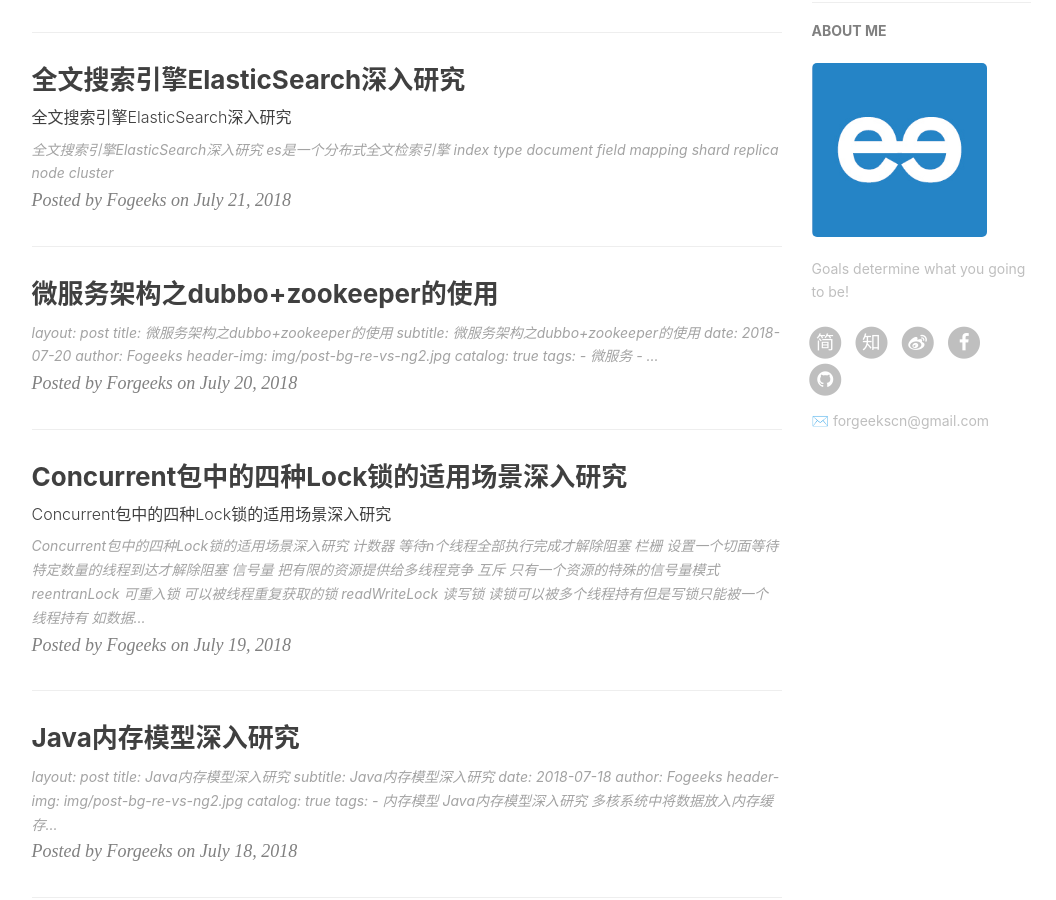
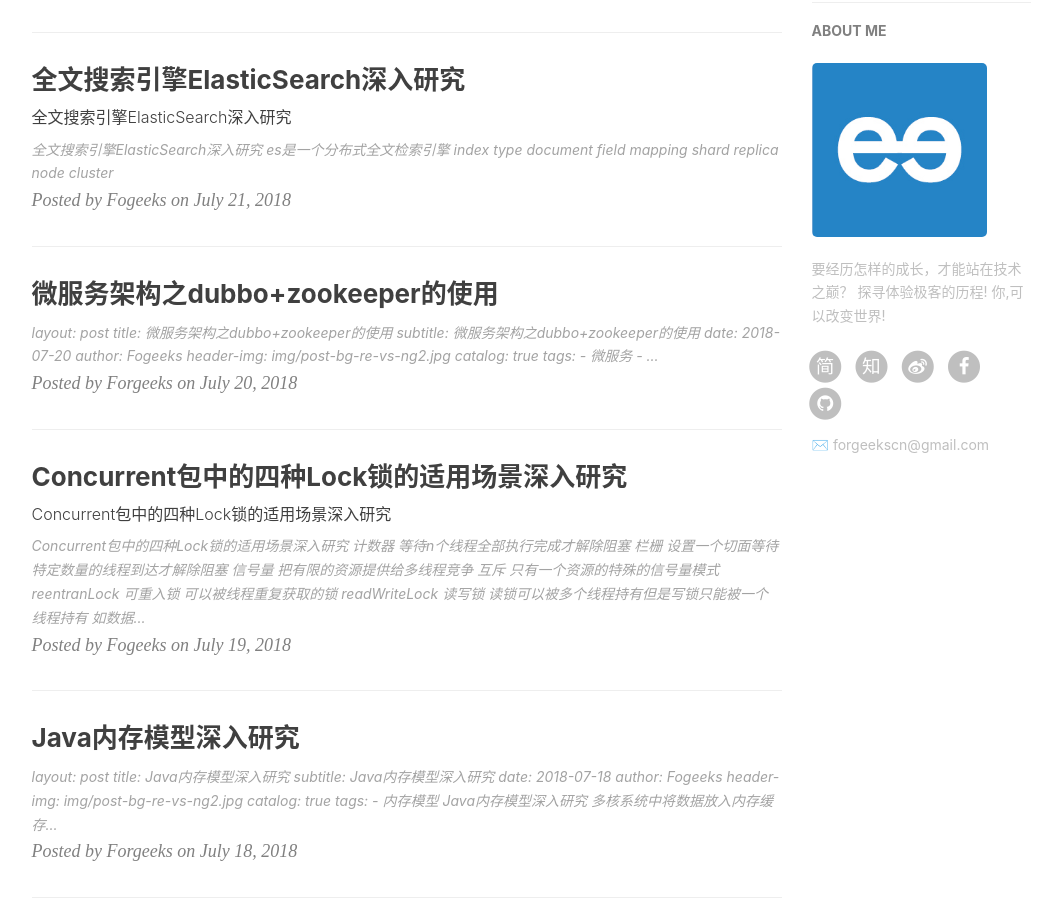
Before and after one commit to forgeekscn/forgeekscn.github.io, a Jekyll site: the page built from index.html, in a window 1280 px wide and 900 px high, scrolled down 487 px. Shown: the whole window, without its empty margins (136-1192 px from the left). Built offline with Jekyll 4.4.1, drawn with Linux system fonts in a browser that asks for light colours; nearby versions of some CDN libraries; the list of posts is cut into pages by our own code; comment, search, counter and statistics services are not loaded; a file with an impossible date is left out.

Commit message:
07-24-更新2

```diff
--- a/_config.yml
+++ b/_config.yml
@@ -11,7 +11,7 @@
 
 # Sidebar settings
 sidebar: true                           # whether or not using Sidebar.
-sidebar-about-description: "Goals determine what you going to be!"
+sidebar-about-description: "要经历怎样的成长，才能站在技术之巅？ 探寻体验极客的历程! 你,可以改变世界!"
 sidebar-avatar: /img/about-BY-gentle.jpg      # use absolute URL, seeing it's used in both `/` and `/about/`
 
 
```
